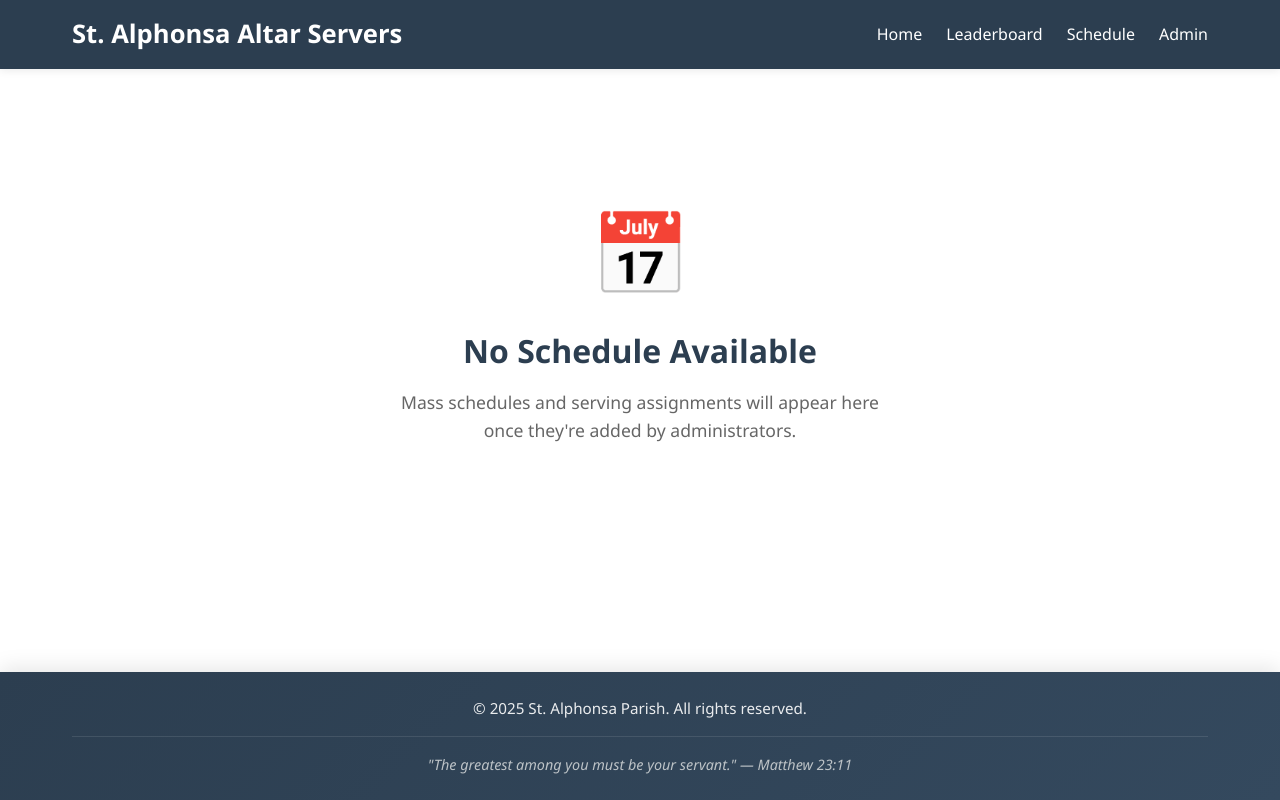
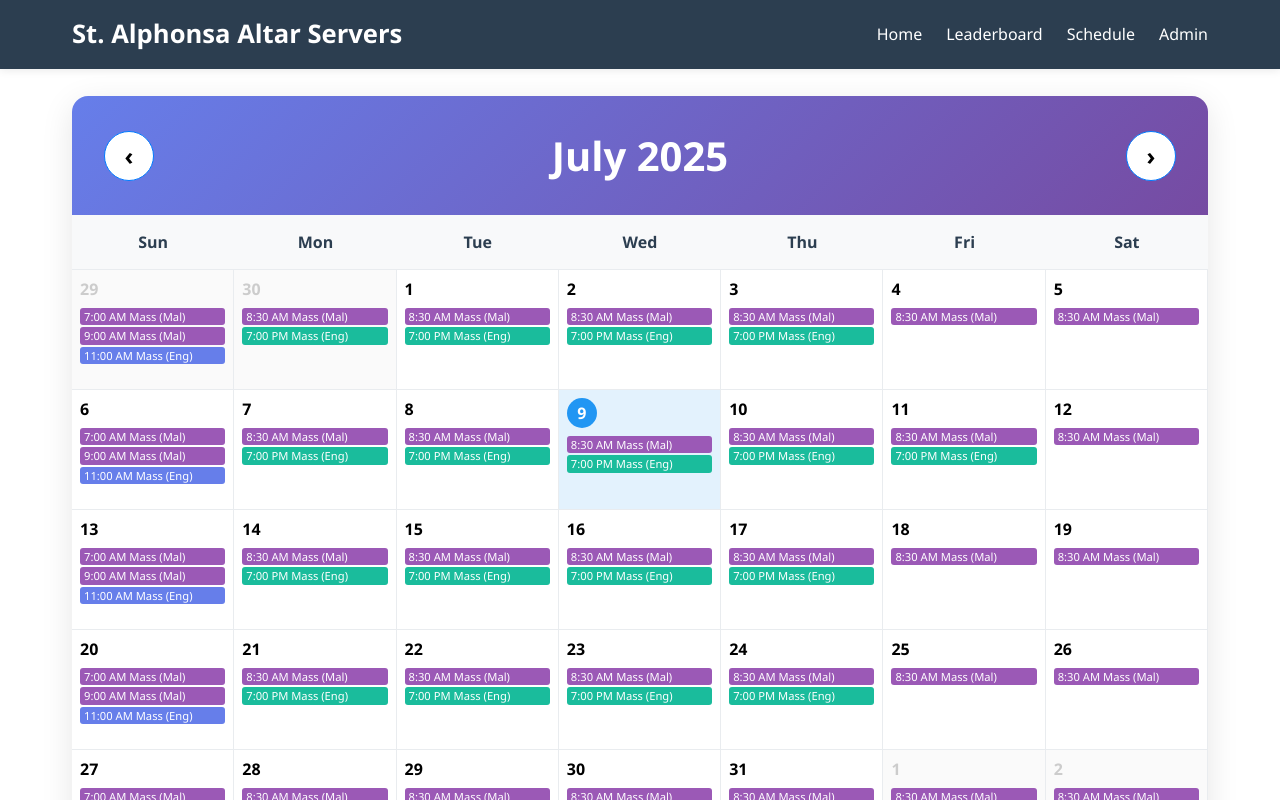
Before and after one commit to leon818c/sandbox, an Angular app: page /schedule in a window 1280 px wide. Shown: the top 800 px of the page. Built offline with nearby package versions, Linux system fonts and the light colour scheme.

Commit message:
created schedule feature

```diff
--- a/src/app/pages/general-leaderboard/single-leaderboard/single-leaderboard.component.scss
+++ b/src/app/pages/general-leaderboard/single-leaderboard/single-leaderboard.component.scss
@@ -186,7 +186,6 @@ td {
   letter-spacing: 0.2em;
   color: transparent;
   -webkit-text-stroke: 3px #667eea;
-  text-stroke: 3px #667eea;
   position: relative;
 }
 
--- a/src/app/pages/schedule/schedule.component.html
+++ b/src/app/pages/schedule/schedule.component.html
@@ -2,11 +2,39 @@
   <app-header></app-header>
 
   <main class="content">
-    <div class="empty-state">
-      <div class="empty-icon">📅</div>
-      <h2>No Schedule Available</h2>
-      <p>Mass schedules and serving assignments will appear here once they're added by administrators.</p>
-      <!-- <button class="view-calendar-btn">View Full Calendar</button> -->
+    <div class="calendar-container">
+      <div class="calendar-header">
+        <button class="nav-btn" (click)="previousMonth()">
+          <span class="arrow">‹</span>
+        </button>
+        <h1 class="month-year">{{ currentMonthYear }}</h1>
+        <button class="nav-btn" (click)="nextMonth()">
+          <span class="arrow">›</span>
+        </button>
+      </div>
+
+      <div class="calendar-grid">
+        <div class="day-header" *ngFor="let day of dayHeaders">{{ day }}</div>
+
+        <div
+          class="date-cell"
+          *ngFor="let date of calendarDates"
+          [class.other-month]="!date.isCurrentMonth"
+          [class.today]="date.isToday"
+          [class.has-events]="date.events.length > 0"
+        >
+          <span class="date-number">{{ date.day }}</span>
+          <div class="events">
+            <div
+              class="event"
+              *ngFor="let event of date.events"
+              [class]="event.type"
+            >
+              {{ event.title }}
+            </div>
+          </div>
+        </div>
+      </div>
     </div>
   </main>
 
--- a/src/app/pages/schedule/schedule.component.scss
+++ b/src/app/pages/schedule/schedule.component.scss
@@ -6,47 +6,173 @@
 
 .content {
   flex: 1;
+  padding: 2rem;
+  padding-top: 4rem;
+  max-width: 1200px;
+  margin: 0 auto;
+  width: 100%;
+}
+
+.calendar-container {
+  background: white;
+  border-radius: 16px;
+  box-shadow: 0 8px 32px rgba(0, 0, 0, 0.1);
+  overflow: hidden;
+  margin-top: 2rem;
+}
+
+.calendar-header {
+  display: flex;
+  align-items: center;
+  justify-content: space-between;
+  background: linear-gradient(135deg, #667eea 0%, #764ba2 100%);
+  color: white;
+  padding: 2rem;
+}
+
+.month-year {
+  font-size: 2.5rem;
+  font-weight: 700;
+  margin: 0;
+}
+
+.nav-btn {
+  background: rgba(255, 255, 255, 0.2);
+  border: none;
+  color: white;
+  width: 50px;
+  height: 50px;
+  border-radius: 50%;
+  cursor: pointer;
+  transition: all 0.3s ease;
   display: flex;
   align-items: center;
   justify-content: center;
-  padding: 2rem;
 }
 
-.empty-state {
-  text-align: center;
-  max-width: 500px;
+.nav-btn:hover {
+  background: rgba(255, 255, 255, 0.3);
+  transform: scale(1.1);
 }
 
-.empty-icon {
-  font-size: 5rem;
-  margin-bottom: 1.5rem;
+.arrow {
+  font-size: 1.5rem;
+  font-weight: bold;
 }
 
-.empty-state h2 {
-  font-size: 2rem;
-  color: #2c3e50;
-  margin-bottom: 1rem;
+.calendar-grid {
+  display: grid;
+  grid-template-columns: repeat(7, 1fr);
 }
 
-.empty-state p {
-  font-size: 1.1rem;
-  color: #666;
-  margin-bottom: 2rem;
-  line-height: 1.6;
+.day-header {
+  background: #f8f9fa;
+  padding: 1rem;
+  text-align: center;
+  font-weight: 600;
+  color: #2c3e50;
+  border-bottom: 1px solid #e9ecef;
 }
 
-.view-calendar-btn {
-  background: linear-gradient(135deg, #667eea 0%, #764ba2 100%);
-  color: white;
-  border: none;
-  padding: 1rem 2rem;
-  font-size: 1rem;
-  font-weight: 600;
-  border-radius: 8px;
-  cursor: pointer;
-  transition: transform 0.3s ease;
+.date-cell {
+  min-height: 120px;
+  border-right: 1px solid #e9ecef;
+  border-bottom: 1px solid #e9ecef;
+  padding: 0.5rem;
+  position: relative;
+  transition: background-color 0.2s ease;
 }
 
-.view-calendar-btn:hover {
-  transform: translateY(-2px);
+.date-cell:hover {
+  background: #f8f9fa;
 }
+
+.date-cell.other-month {
+  background: #fafafa;
+  color: #ccc;
+}
+
+.date-cell.today {
+  background: #e3f2fd;
+}
+
+.date-cell.today .date-number {
+  background: #2196f3;
+  color: white;
+  border-radius: 50%;
+  width: 30px;
+  height: 30px;
+  display: flex;
+  align-items: center;
+  justify-content: center;
+}
+
+.date-number {
+  font-weight: 600;
+  margin-bottom: 0.5rem;
+  display: block;
+}
+
+.events {
+  display: flex;
+  flex-direction: column;
+  gap: 2px;
+}
+
+.event {
+  font-size: 0.7rem;
+  padding: 2px 4px;
+  border-radius: 3px;
+  color: white;
+  font-weight: 500;
+  text-overflow: ellipsis;
+  overflow: hidden;
+  white-space: nowrap;
+  line-height: 1.2;
+}
+
+.event.sunday-mass {
+  background: #667eea;
+}
+
+.event.weekday-mass {
+  background: #1abc9c;
+}
+
+.event.malayalam-mass {
+  background: #9b59b6;
+}
+
+.event.special {
+  background: #e74c3c;
+}
+
+@media (max-width: 768px) {
+  .content {
+    padding: 1rem;
+    padding-top: 6rem;
+  }
+
+  .calendar-header {
+    padding: 1.5rem;
+  }
+
+  .month-year {
+    font-size: 1.8rem;
+  }
+
+  .nav-btn {
+    width: 40px;
+    height: 40px;
+  }
+
+  .date-cell {
+    min-height: 80px;
+    padding: 0.25rem;
+  }
+
+  .event {
+    font-size: 0.65rem;
+    padding: 1px 4px;
+  }
+}
--- a/src/app/pages/schedule/schedule.component.ts
+++ b/src/app/pages/schedule/schedule.component.ts
@@ -1,14 +1,118 @@
-import { Component } from '@angular/core';
+import { Component, OnInit } from '@angular/core';
+import { CommonModule } from '@angular/common';
 import { HeaderComponent } from '../../shared/header/header.component';
 import { FooterComponent } from '../../shared/footer/footer.component';
+
+interface CalendarDate {
+  day: number;
+  isCurrentMonth: boolean;
+  isToday: boolean;
+  events: CalendarEvent[];
+}
+
+interface CalendarEvent {
+  title: string;
+  type: 'sunday-mass' | 'weekday-mass' | 'malayalam-mass' | 'special';
+}
 
 @Component({
   selector: 'app-schedule',
   standalone: true,
-  imports: [HeaderComponent, FooterComponent],
+  imports: [HeaderComponent, FooterComponent, CommonModule],
   templateUrl: './schedule.component.html',
   styleUrl: './schedule.component.scss'
 })
-export class ScheduleComponent {
+export class ScheduleComponent implements OnInit {
+  currentDate = new Date();
+  currentMonthYear = '';
+  dayHeaders = ['Sun', 'Mon', 'Tue', 'Wed', 'Thu', 'Fri', 'Sat'];
+  calendarDates: CalendarDate[] = [];
 
+  ngOnInit() {
+    this.generateCalendar();
+  }
+
+  generateCalendar() {
+    const year = this.currentDate.getFullYear();
+    const month = this.currentDate.getMonth();
+
+    this.currentMonthYear = this.currentDate.toLocaleDateString('en-US', {
+      month: 'long',
+      year: 'numeric'
+    });
+
+    const firstDay = new Date(year, month, 1);
+    const lastDay = new Date(year, month + 1, 0);
+    const startDate = new Date(firstDay);
+    startDate.setDate(startDate.getDate() - firstDay.getDay());
+
+    this.calendarDates = [];
+    const today = new Date();
+
+    for (let i = 0; i < 42; i++) {
+      const date = new Date(startDate);
+      date.setDate(startDate.getDate() + i);
+
+      const isCurrentMonth = date.getMonth() === month;
+      const isToday = date.toDateString() === today.toDateString();
+
+      this.calendarDates.push({
+        day: date.getDate(),
+        isCurrentMonth,
+        isToday,
+        events: this.getEventsForDate(date)
+      });
+    }
+  }
+
+  getEventsForDate(date: Date): CalendarEvent[] {
+    const events: CalendarEvent[] = [];
+
+    // Sunday Masses
+    if (date.getDay() === 0) {
+      events.push({ title: '7:00 AM Mass (Mal)', type: 'malayalam-mass' });
+      events.push({ title: '9:00 AM Mass (Mal)', type: 'malayalam-mass' });
+      events.push({ title: '11:00 AM Mass (Eng)', type: 'sunday-mass' });
+    }
+
+    // Monday - Thursday 7pm English Mass
+    if ([1, 2, 3, 4].includes(date.getDay())) {
+      events.push({ title: '8:30 AM Mass (Mal)', type: 'malayalam-mass' });
+      events.push({ title: '7:00 PM Mass (Eng)', type: 'weekday-mass' });
+    }
+
+    // Friday
+    if (date.getDay() === 5) {
+      events.push({ title: '8:30 AM Mass (Mal)', type: 'malayalam-mass' });
+
+      // Every second Friday 7pm English Mass
+      const firstFriday = new Date(date.getFullYear(), date.getMonth(), 1);
+      while (firstFriday.getDay() !== 5) {
+        firstFriday.setDate(firstFriday.getDate() + 1);
+      }
+      const secondFriday = new Date(firstFriday);
+      secondFriday.setDate(firstFriday.getDate() + 7);
+
+      if (date.getDate() === secondFriday.getDate()) {
+        events.push({ title: '7:00 PM Mass (Eng)', type: 'weekday-mass' });
+      }
+    }
+
+    // Saturday
+    if (date.getDay() === 6) {
+      events.push({ title: '8:30 AM Mass (Mal)', type: 'malayalam-mass' });
+    }
+
+    return events;
+  }
+
+  previousMonth() {
+    this.currentDate.setMonth(this.currentDate.getMonth() - 1);
+    this.generateCalendar();
+  }
+
+  nextMonth() {
+    this.currentDate.setMonth(this.currentDate.getMonth() + 1);
+    this.generateCalendar();
+  }
 }
```
